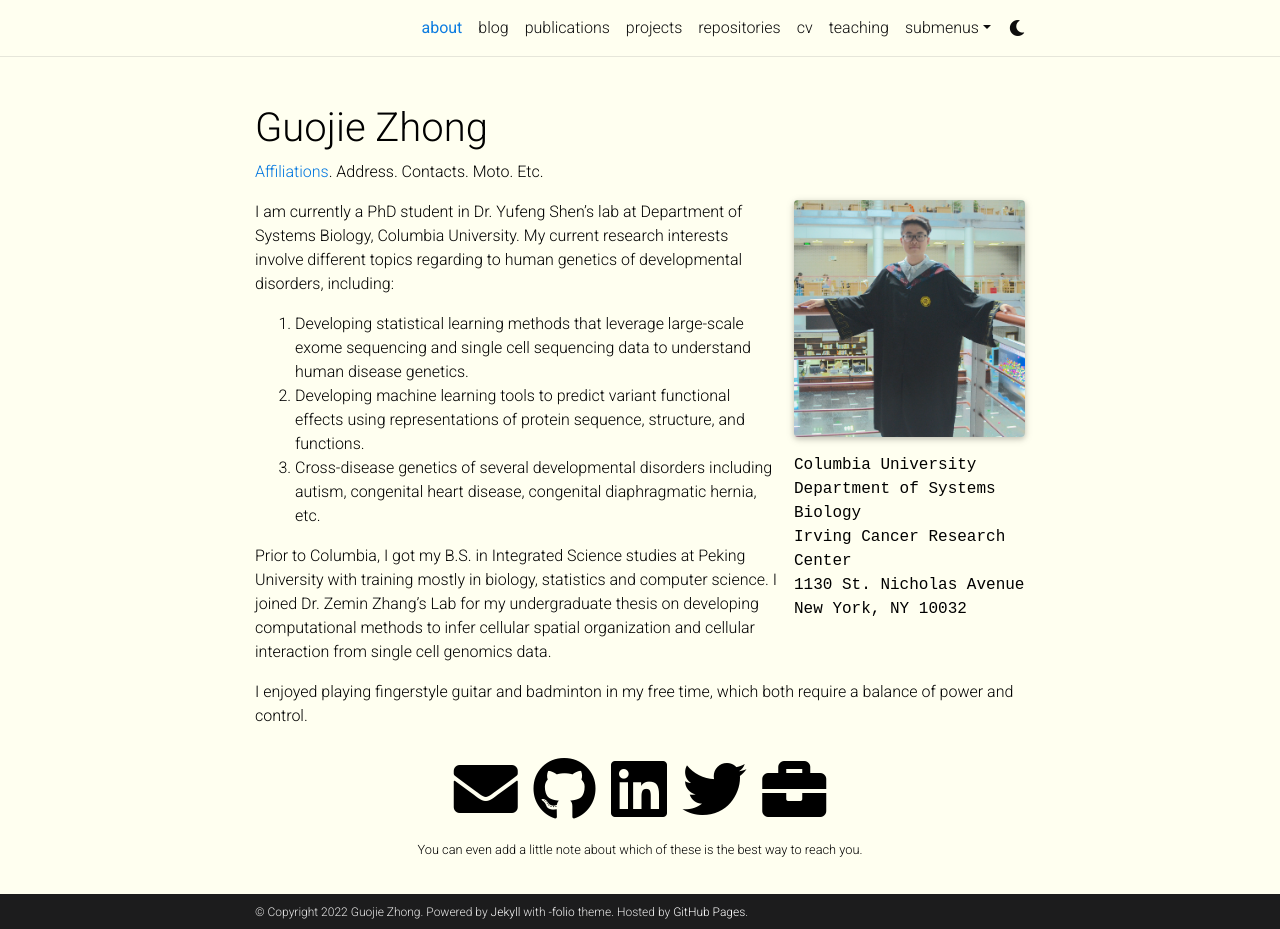
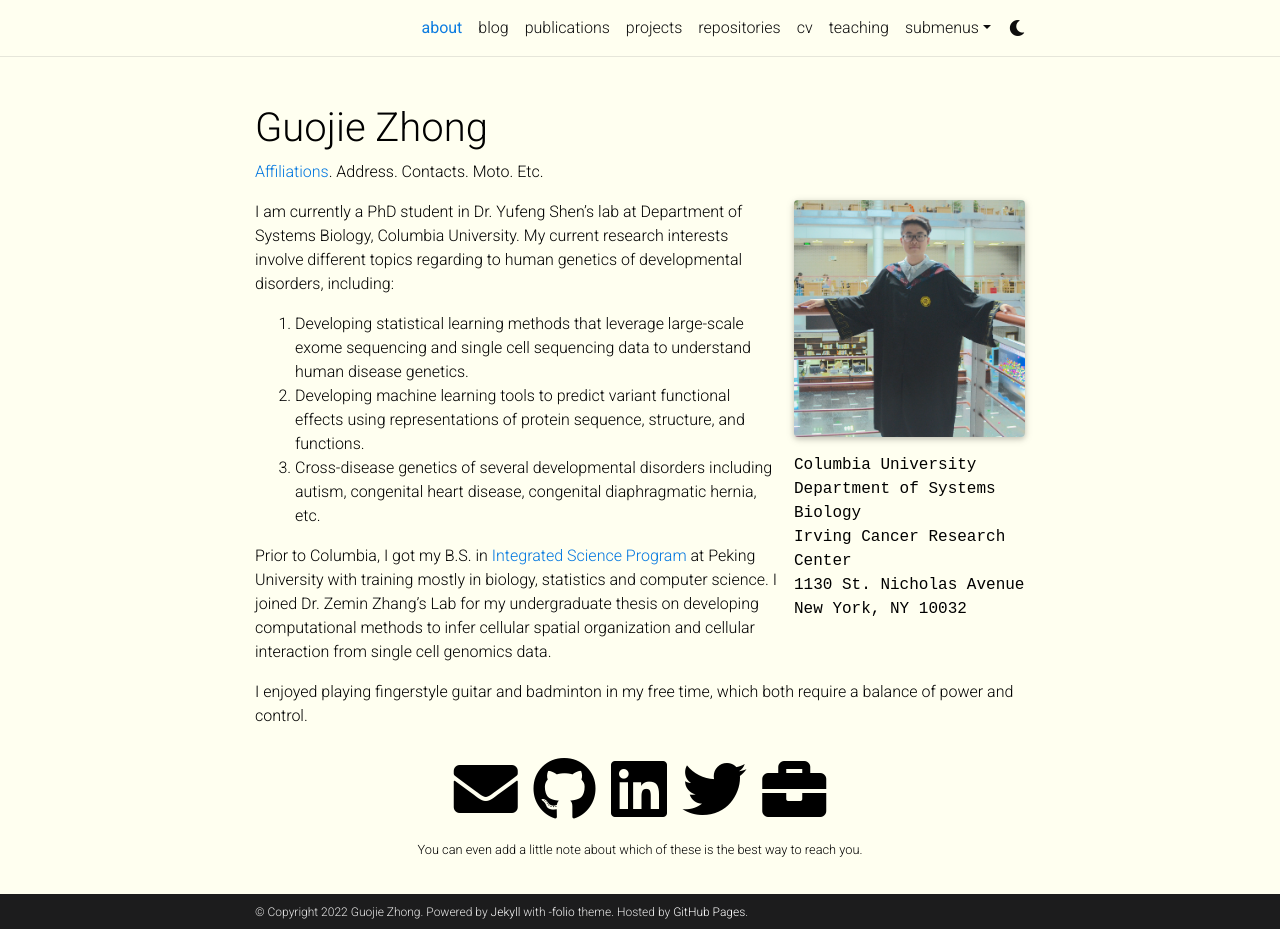
Before and after one commit to zhongguojie1998/GuojieZhong, a Jekyll site: the page built from _pages/about.md, in a window 1280 px wide and 929 px high. Built offline with Jekyll 4.4.1, drawn with Linux system fonts in a browser that asks for light colours; full-size pictures stand in for the smaller copies a plugin makes; comment, search, counter and statistics services are not loaded; a style sheet for code colours, icons or effects is not loaded.

Commit message:
Update about.md

```diff
--- a/_pages/about.md
+++ b/_pages/about.md
@@ -24,6 +24,6 @@ I am currently a PhD student in Dr. Yufeng Shen’s lab at Department of Systems
 2.      Developing machine learning tools to predict variant functional effects using representations of protein sequence, structure, and functions.
 3.      Cross-disease genetics of several developmental disorders including autism, congenital heart disease, congenital diaphragmatic hernia, etc.
 
-Prior to Columbia, I got my B.S. in Integrated Science studies at Peking University with training mostly in biology, statistics and computer science. I joined Dr. Zemin Zhang’s Lab for my undergraduate thesis on developing computational methods to infer cellular spatial organization and cellular interaction from single cell genomics data.
+Prior to Columbia, I got my B.S. in <a href='http://cqb.pku.edu.cn/cqben/'>Integrated Science Program</a> at Peking University with training mostly in biology, statistics and computer science. I joined Dr. Zemin Zhang’s Lab for my undergraduate thesis on developing computational methods to infer cellular spatial organization and cellular interaction from single cell genomics data.
 
 I enjoyed playing fingerstyle guitar and badminton in my free time, which both require a balance of power and  control.
```
